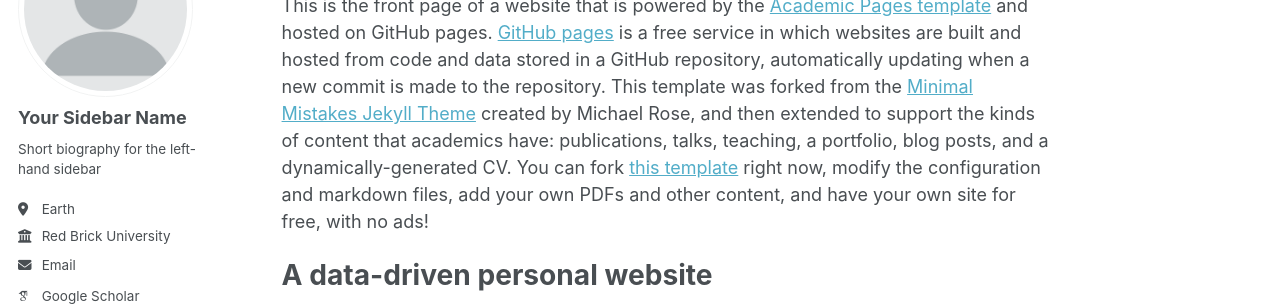
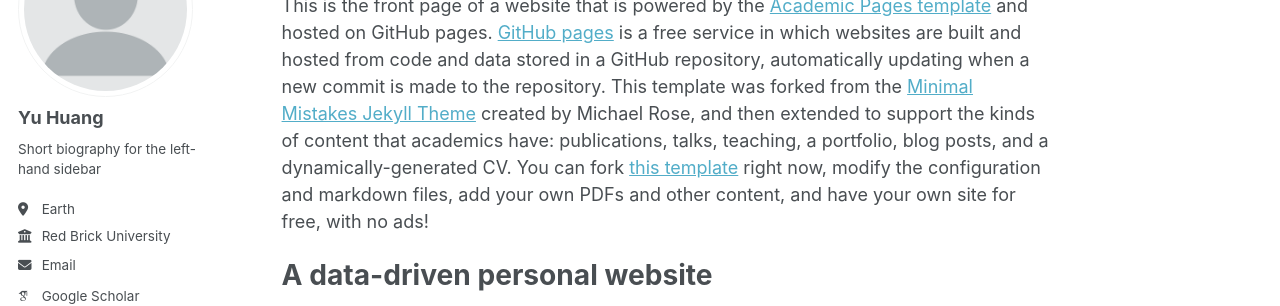
Before and after one commit to fatmo666/fatmo666.github.io, a Jekyll site: the page built from _pages/about.md, in a window 1280 px wide. Shown: the part 184-490 px from the top of the page. Built offline with Jekyll 4.4.1, drawn with Linux system fonts in a browser that asks for light colours; some web fonts are replaced.

Commit message:
Update _config.yml

```diff
--- a/_config.yml
+++ b/_config.yml
@@ -22,7 +22,7 @@ repository               : "academicpages/academicpages.github.io"
 author:
   # Biographic information
   avatar           : "profile.png"
-  name             : "Your Sidebar Name"
+  name             : "Yu Huang"
   pronouns         : # example: "she/her"
   bio              : "Short biography for the left-hand sidebar"
   location         : "Earth"
```
